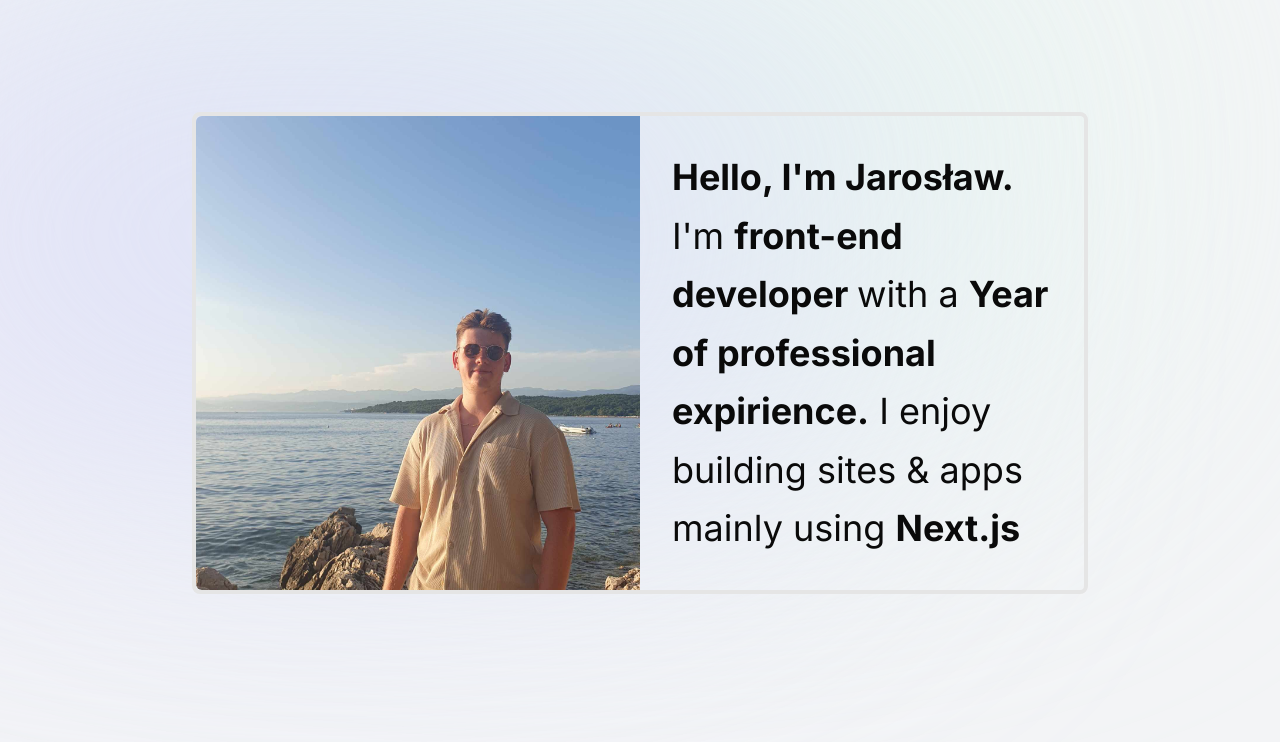
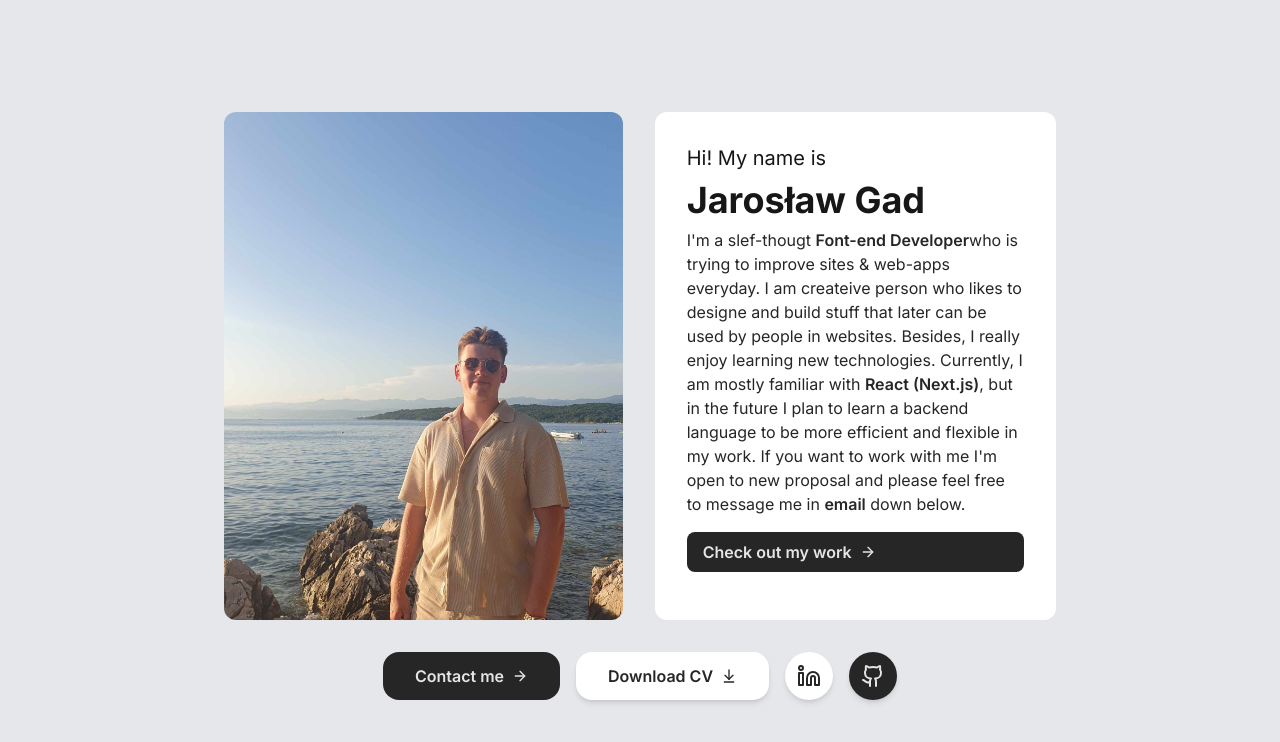
Before and after one commit to JarGad23/personal-portfolio, a Next.js app: page / in a window 1280 px wide. Shown: the top 742 px of the page. Built offline with nearby package versions, Linux system fonts and the light colour scheme.

Commit message:
Feature 2: Imporove hero create divider (#2)
* Added lucide react

* Removed gradients

* Created ContactDivider

* Improvd Hero section

```diff
--- a/package.json
+++ b/package.json
@@ -10,6 +10,7 @@
   },
   "dependencies": {
     "framer-motion": "^10.16.14",
+    "lucide-react": "^0.294.0",
     "next": "14.0.3",
     "react": "^18",
     "react-dom": "^18"
--- a/src/app/layout.tsx
+++ b/src/app/layout.tsx
@@ -17,10 +17,8 @@ export default function RootLayout({
   return (
     <html lang="en" className="!scroll-smooth">
       <body
-        className={`${inter.className} relative bg-gray-100 text-neutral-900`}
+        className={`${inter.className} relative bg-gray-200 text-neutral-900`}
       >
-        <div className="bg-[#e2fbeb] absolute top-[-6rem] -z-10 right-[11rem] h-[31.25rem] w-[31.25rem] rounded-full blur-[10rem] sm:w-[68.75rem] dark:bg-[#946263] opacity-70" />
-        <div className="bg-[#dbd7fb] absolute top-[-1rem] -z-10 left-[-35rem] h-[31.25rem] w-[50rem] rounded-full blur-[10rem] sm:w-[68.75rem] md:left-[-33rem] lg:left-[-28rem] xl:left-[-15rem] 2xl:left-[-5rem] dark:bg-[#676394] opacity-70" />
         {children}
       </body>
     </html>
--- a/src/app/page.tsx
+++ b/src/app/page.tsx
@@ -1,9 +1,11 @@
+import { ContactDivider } from "@/components/ContactDivider";
 import { Hero } from "@/components/Hero";
 
 export default function Home() {
   return (
-    <div className="w-full h-full px-4 md:px-8 max-w-7xl mx-auto flex flex-col items-center pt-28">
+    <div className="w-full h-full px-4 md:px-8 max-w-4xl mx-auto flex flex-col items-center pt-28">
       <Hero />
+      <ContactDivider />
     </div>
   );
 }
--- /dev/null
+++ b/src/components/ContactDivider.tsx
@@ -0,0 +1,50 @@
+"use client";
+
+import { motion } from "framer-motion";
+import { ArrowDownToLine, ArrowRight, Github, Linkedin } from "lucide-react";
+
+export const ContactDivider = () => {
+  const sectionVariants = {
+    hidden: { y: 50, opacity: 0 },
+    visible: { y: 0, opacity: 1 },
+  };
+
+  return (
+    <motion.section
+      initial="hidden"
+      animate="visible"
+      variants={sectionVariants}
+      transition={{ duration: 0.5 }}
+      className="w-full my-8 flex gap-x-4 gap-y-4 justify-center items-center flex-wrap"
+    >
+      <a
+        href="#contact"
+        className="bg-neutral-800 text-neutral-200 rounded-2xl px-8 py-3 font-semibold flex items-center hover:bg-neutral-600 transition"
+      >
+        Contact me
+        <ArrowRight className="h-4 w-4 ml-2" />
+      </a>
+      <a
+        download="/downloads/cv.pdf"
+        className="cursor-pointer bg-white shadow-md text-neutral-800 rounded-2xl px-8 py-3 font-semibold flex items-center hover:bg-neutral-100 transition"
+      >
+        Download CV
+        <ArrowDownToLine className="h-4 w-4 ml-2" />
+      </a>
+      <a
+        href="https://www.linkedin.com/in/jaros%C5%82aw-gad-270a93280/"
+        target="_blank"
+        className="cursor-pointer bg-white shadow-md text-neutral-800 p-3 rounded-full hover:bg-neutral-100 transition"
+      >
+        <Linkedin />
+      </a>
+      <a
+        href="https://github.com/JarGad23"
+        target="_blank"
+        className="cursor-pointer bg-neutral-800 shadow-md text-neutral-200 p-3 rounded-full hover:bg-neutral-600 transition"
+      >
+        <Github />
+      </a>
+    </motion.section>
+  );
+};
--- a/src/components/Hero.tsx
+++ b/src/components/Hero.tsx
@@ -1,30 +1,79 @@
+"use client";
+
 import Image from "next/image";
+import { motion } from "framer-motion";
+import { ArrowRight } from "lucide-react";
 
 export const Hero = () => {
+  const leftDivVariants = {
+    hidden: { x: -50, opacity: 0 },
+    visible: { x: 0, opacity: 1 },
+  };
+
+  const rightDivVariants = {
+    hidden: { x: 50, opacity: 0 },
+    visible: { x: 0, opacity: 1 },
+  };
+
   return (
     <section
       id="hero"
-      className="w-full flex flex-col sm:flex-row max-w-4xl border-4 border-neutral-200 rounded-lg"
+      className="w-full flex flex-col sm:flex-row gap-y-8 sm:gap-x-8"
     >
-      <div className="w-full sm:w-1/2 h-[350px] sm:h-full flex items-center justify-center">
+      <motion.div
+        initial="hidden"
+        animate="visible"
+        variants={leftDivVariants}
+        transition={{ duration: 0.5 }}
+        whileHover={{
+          opacity: 0.9,
+        }}
+        className="w-full sm:w-1/2 h-[450px] sm:h-full flex items-center justify-center"
+      >
         <div className="relative w-full h-full">
           <Image
             fill
             src="/profile-me.png"
             alt="profile picture"
-            className="object-cover object-center rounded-t-md sm:rounded-tr-none sm:rounded-l-md"
+            className="object-cover object-center rounded-xl"
           />
         </div>
-      </div>
-      <div className="w-full sm:w-1/2 font-semibol p-8 text-neutral-950">
-        <h3 className="text-2xl sm:text-4xl sm:leading-relaxed">
-          <span className="font-bold">Hello, I&apos;m Jarosław.</span> I&apos;m{" "}
-          <span className="font-bold">front-end developer </span>with a{" "}
-          <span className="font-bold">Year of professional expirience.</span> I
-          enjoy building sites & apps mainly using{" "}
-          <span className="font-bold">Next.js</span>
-        </h3>
-      </div>
+      </motion.div>
+      <motion.div
+        initial="hidden"
+        animate="visible"
+        variants={rightDivVariants}
+        transition={{ duration: 0.5 }}
+        className="bg-white w-full sm:w-1/2 font-semibol p-8 rounded-xl"
+      >
+        <h3 className="text-xl">Hi! My name is</h3>
+        <h1 className="font-bold text-4xl text-neutral-900 my-2">
+          Jarosław Gad
+        </h1>
+        <p className="text-md text-neutral-800">
+          I&apos;m a slef-thougt{" "}
+          <span className="font-semibold">Font-end Developer</span>
+          who is trying to improve sites & web-apps everyday. I am createive
+          person who likes to designe and build stuff that later can be used by
+          people in websites. Besides, I really enjoy learning new technologies.
+          Currently, I am mostly familiar with{" "}
+          <span className="font-semibold">React (Next.js)</span>, but in the
+          future I plan to learn a backend language to be more efficient and
+          flexible in my work. If you want to work with me I&apos;m open to new
+          proposal and please feel free to message me in{" "}
+          <a href="#email" className="font-semibold">
+            email
+          </a>{" "}
+          down below.
+        </p>
+        <a
+          href="#projects"
+          className="w-full my-4 bg-neutral-800 text-neutral-200 font-semibold px-4 py-2 rounded-lg flex items-center hover:bg-neutral-600 transition"
+        >
+          Check out my work
+          <ArrowRight className="h-4 w-4 ml-2" />
+        </a>
+      </motion.div>
     </section>
   );
 };
```
Also changed, not shown: 1 other file (tests, documents, lock files or other folders).
